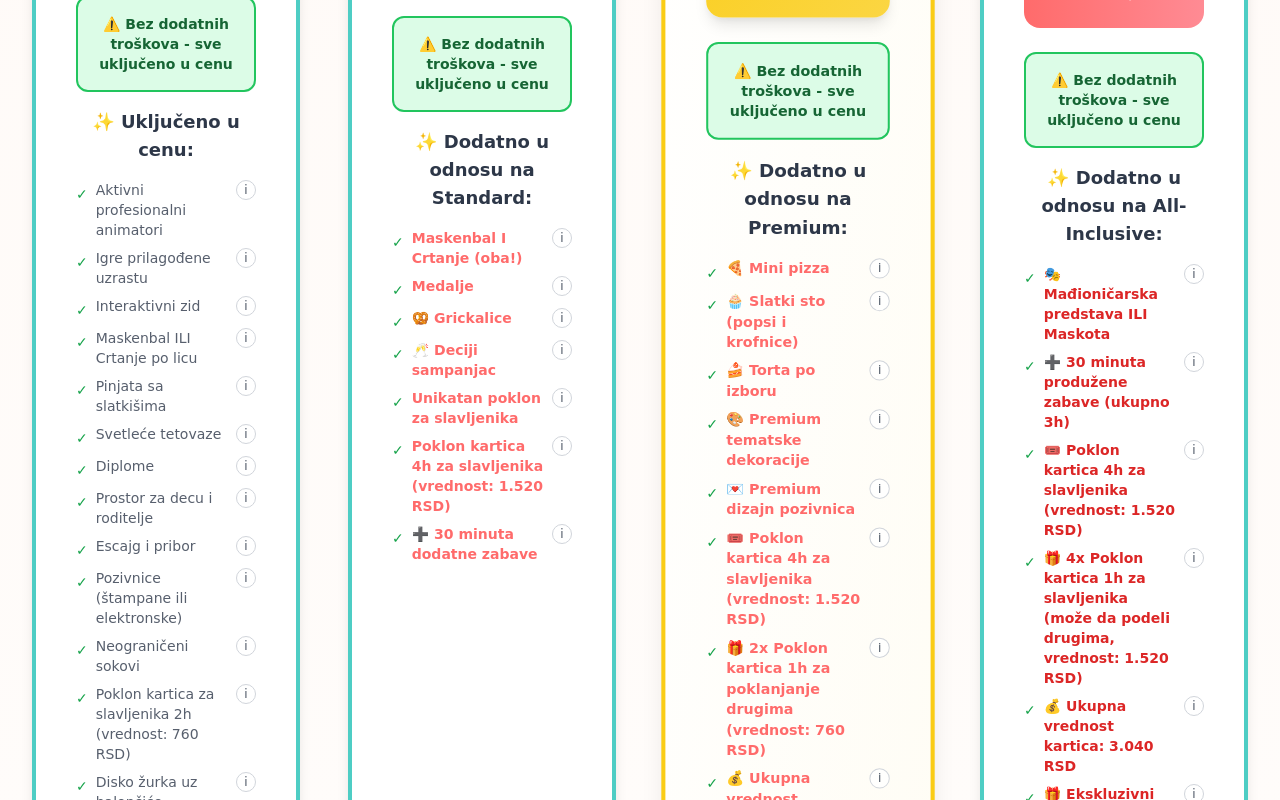
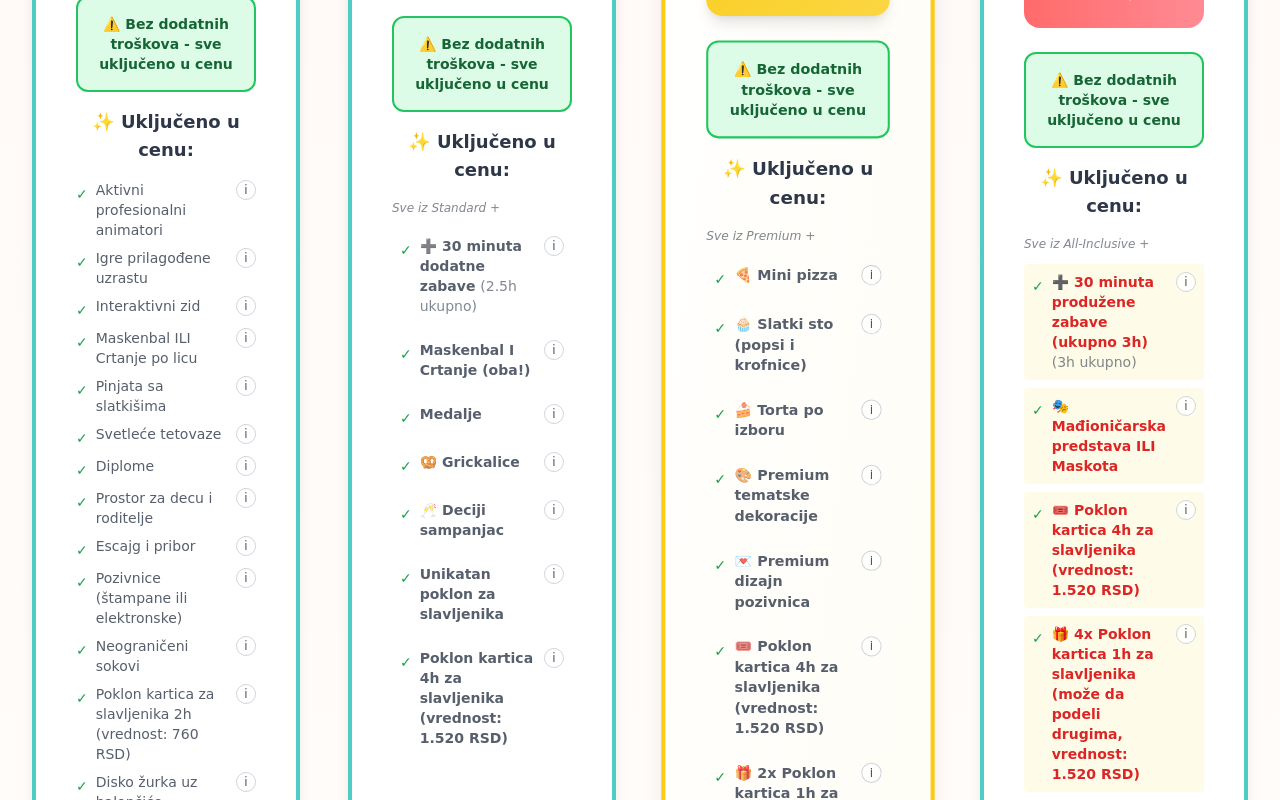
Before and after one commit to igor-rajnjak/jabadabadoo-website, a Next.js app: page /pricing-new in a window 1280 px wide. Shown: the part 1020-1820 px from the top of the page. Built offline with nearby package versions, Linux system fonts and the light colour scheme.

Commit message:
Apply same CSS styling from main pricing page, keep red text for Ultra package

```diff
--- a/app/pricing-new/page.tsx
+++ b/app/pricing-new/page.tsx
@@ -74,9 +74,7 @@ export default function PricingNewPage() {
               )}
 
               <div className="mb-4 md:mb-6 flex-grow">
-                <h4 className="font-bold text-sm md:text-base lg:text-lg xl:text-lg 2xl:text-xl mb-3 md:mb-4 text-center text-text">
-                  {pkg.id === "standard" ? "✨ Uključeno u cenu:" : "✨ Dodatno u odnosu na " + (pkg.id === "premium" ? "Standard" : pkg.id === "all-inclusive" ? "Premium" : "All-Inclusive") + ":"}
-                </h4>
+                <h4 className="font-bold text-sm md:text-base lg:text-lg xl:text-lg 2xl:text-xl mb-3 md:mb-4 text-center text-text">✨ Uključeno u cenu:</h4>
                 <ul className="space-y-1.5 md:space-y-2 text-xs md:text-sm lg:text-sm xl:text-sm">
                   {pkg.id === "standard" && pkg.standardFeatures?.map((feature, idx) => (
                     <li key={idx} className="flex items-start gap-2">
@@ -94,17 +92,47 @@ export default function PricingNewPage() {
                       )}
                     </li>
                   ))}
-                  {pkg.id !== "standard" && pkg.additionalFeatures?.map((feature, idx) => (
-                    <li
-                      key={idx}
-                      className={`flex items-start gap-2 ${
-                        feature.isNew ? "text-primary" : feature.isExclusive ? "text-red-600" : ""
-                      }`}
+                  {pkg.id !== "standard" && (
+                    <>
+                      <li className="text-text/60 italic text-xs mb-3">Sve iz {pkg.id === "premium" ? "Standard" : pkg.id === "all-inclusive" ? "Premium" : "All-Inclusive"} +</li>
+                      {(() => {
+                        // Find duration extension feature and show it first
+                        const durationFeature = pkg.additionalFeatures?.find(f =>
+                          f.text.includes("30 minuta") || f.text.includes("produžene zabave")
+                        );
+                        const otherFeatures = pkg.additionalFeatures?.filter(f =>
+                          !f.text.includes("30 minuta") && !f.text.includes("produžene zabave")
+                        ) || [];
+
+                        // Get total duration
+                        const totalDuration = pkg.id === "premium" ? "2.5h ukupno" :
+                                             pkg.id === "ultra" ? "3h ukupno" :
+                                             pkg.id === "all-inclusive" ? "2.5h ukupno" : "";
+
+                        return (
+                          <>
+                            {durationFeature && (
+                              <li className={`flex items-start gap-2 mb-3 ${durationFeature.isNew ? "bg-blue-50 p-2 rounded" : durationFeature.isExclusive ? "bg-yellow-50 p-2 rounded" : ""}`}>
+                                <span className="text-green-600 font-bold mt-1">✓</span>
+                                <span className={`flex-1 font-semibold ${durationFeature.isExclusive ? "text-red-600" : "text-text/80"}`}>
+                                  {durationFeature.text} <span className="text-text/60 font-normal">({totalDuration})</span>
+                                </span>
+                                {durationFeature.tooltip && (
+                                  <button
+                                    onMouseEnter={(e) => handleTooltip(e, durationFeature.tooltip)}
+                                    onMouseLeave={() => setTooltip(null)}
+                                    className="w-5 h-5 bg-white/80 border border-gray-300 text-gray-600 rounded-full text-xs font-normal flex-shrink-0 hover:bg-white hover:border-gray-400 transition-colors"
+                                    aria-label="Više informacija"
                                   >
+                                    i
+                                  </button>
+                                )}
+                              </li>
+                            )}
+                            {otherFeatures.map((feature, idx) => (
+                              <li key={idx} className={`flex items-start gap-2 ${feature.isNew ? "bg-blue-50 p-2 rounded" : feature.isExclusive ? "bg-yellow-50 p-2 rounded" : ""}`}>
                                 <span className="text-green-600 font-bold mt-1">✓</span>
-                      <span className={`flex-1 ${feature.isNew ? "font-semibold" : feature.isExclusive ? "font-semibold" : ""}`}>
-                        {feature.text}
-                      </span>
+                                <span className={`flex-1 font-semibold ${feature.isExclusive ? "text-red-600" : "text-text/80"}`}>{feature.text}</span>
                                 {feature.tooltip && (
                                   <button
                                     onMouseEnter={(e) => handleTooltip(e, feature.tooltip)}
@@ -117,6 +145,11 @@ export default function PricingNewPage() {
                                 )}
                               </li>
                             ))}
+                          </>
+                        );
+                      })()}
+                    </>
+                  )}
                 </ul>
               </div>
 
```
Lines whose indentation alone changed are shown as unchanged.
